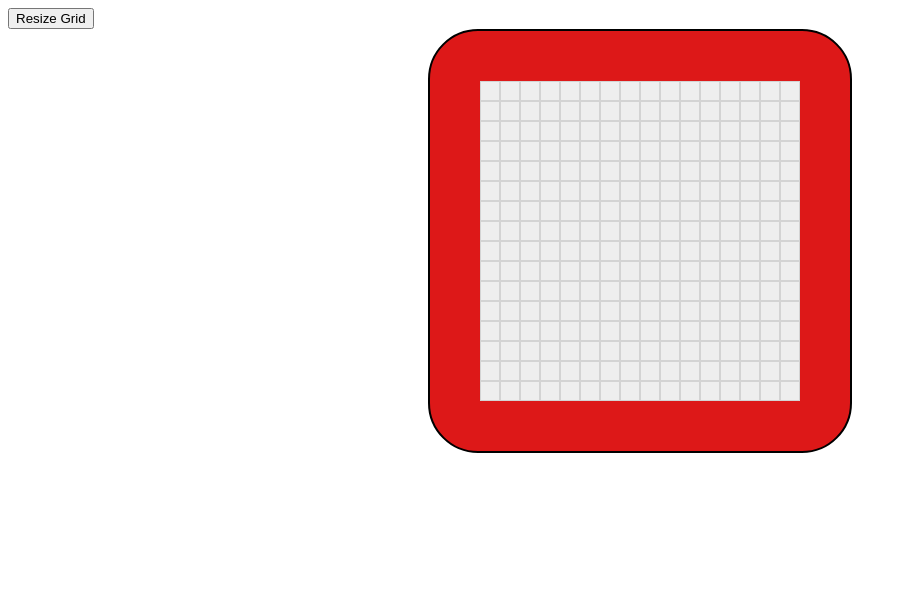
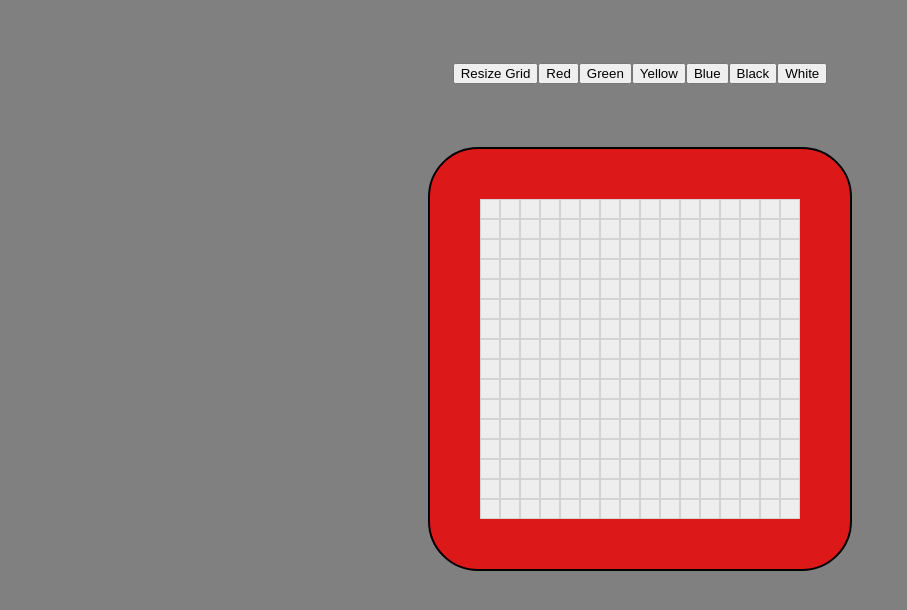
Before and after one commit to Andrew-Prinn/Etch-a-Sketch, a plain HTML site: page index.html in a window 1280 px wide. Shown: the whole page, without its empty margins (0-907 px from the left). Drawn offline with Linux system fonts and the light colour scheme.

Commit message:
added colors

```diff
--- a/index.html
+++ b/index.html
@@ -5,7 +5,15 @@
   <link rel="stylesheet" href="styles.css">
 </head>
 <body>
-  <button onclick="newGrid()">Resize Grid</button>
+  <div id="buttonContainer">
+    <button onclick="newGrid()">Resize Grid</button>
+    <button onclick="red()">Red</button>
+    <button onclick="green()">Green</button>
+    <button onclick="yellow()">Yellow</button>
+    <button onclick="blue()">Blue</button>
+    <button onclick="black()">Black</button>
+    <button onclick="white()">White</button>
+  </div>
   <div id="container">
     <div id="gridContainer"></div>
   </div>
--- a/javascript.js
+++ b/javascript.js
@@ -1,8 +1,25 @@
-//draw black
+let color = 'black';
 function colorFunction(e) {
-    e.target.style.backgroundColor = "black";
+    e.target.style.backgroundColor = color;
 }
-
+function red(){
+    return color = 'red';
+}
+function green(){
+    return color = 'green';
+}
+function yellow(){
+    return color = 'yellow';
+}
+function blue(){
+    return color = 'blue';
+}
+function black(){
+    return color = 'black';
+}
+function white(){
+    return color = 'white';
+}
 const container = document.querySelector('#gridContainer');
 for (i = 0; i < (16*16); i++){
     let cell = document.createElement('div');
@@ -29,7 +46,6 @@ function creategrid(){
     }
 }
 
-
 function newGrid(){
     const cells = document.querySelectorAll('.cells');
     cells.forEach(cell => {
--- a/styles.css
+++ b/styles.css
@@ -1,10 +1,17 @@
  :root{
   --columnCount: 16;
+  --cellColor: #EEE;
  }
 
  #container {
   display:flex;
   justify-content: center;
+}
+
+#buttonContainer {
+  display: flex;
+  justify-content: center;
+  margin: 5%;
 }
 #gridContainer {
     display: grid;
@@ -23,3 +30,16 @@
     border: .1px solid lightgrey;
 
   }
+
+  body {
+    background-color: gray;
+  }
+
+  .red {
+    background-color: red;
+    border: .1px solid lightgrey;
+  }
+  .blue {
+    background-color: blue;
+    border: .1px solid lightgrey;
+  }
```
